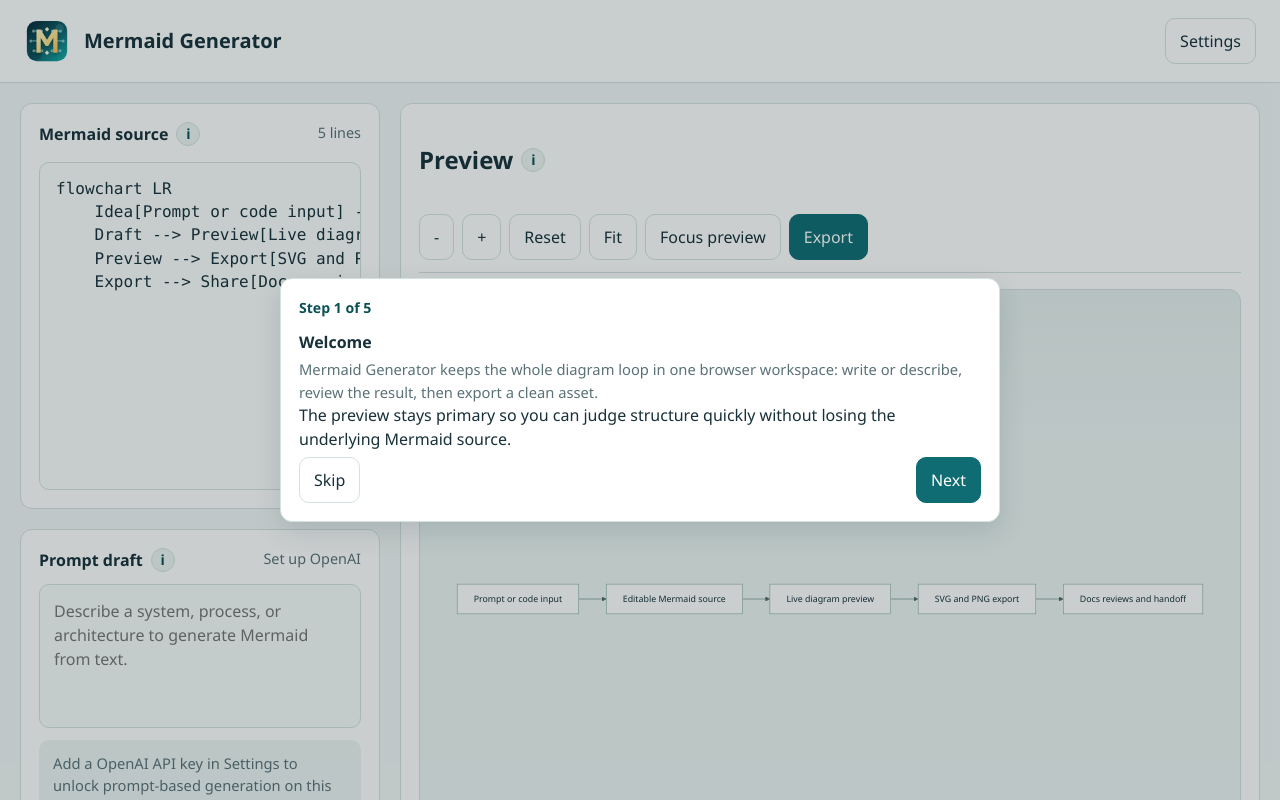
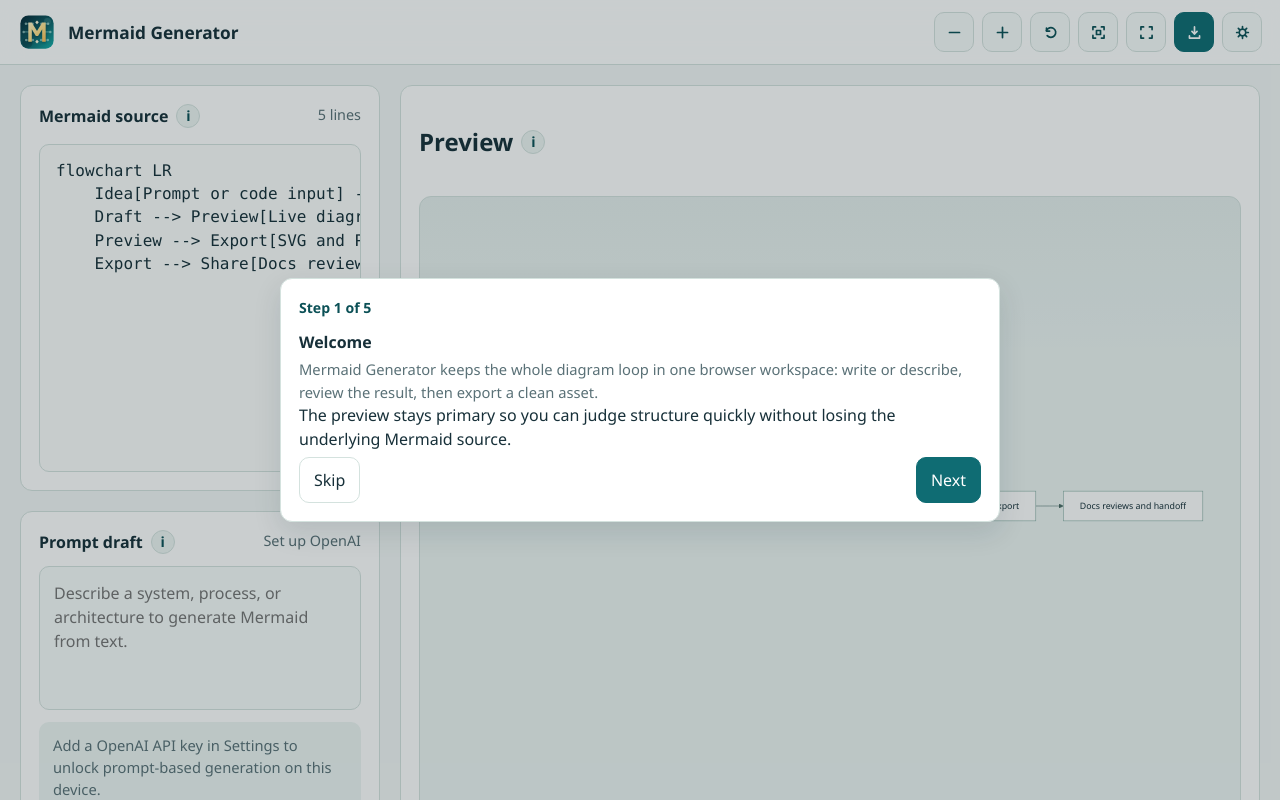
Before and after one commit to AlexAgo83/mermaid-gen, a React (Vite) app: page / in a window 1280 px wide. Shown: the top 800 px of the page. Built offline with nearby package versions, Linux system fonts and the light colour scheme.

Commit message:
Move preview controls into a compact desktop header

```diff
--- a/src/App.css
+++ b/src/App.css
@@ -11,8 +11,8 @@
   display: flex;
   align-items: center;
   justify-content: space-between;
-  gap: 24px;
-  padding: 18px 24px;
+  gap: 18px;
+  padding: 12px 18px;
   border-bottom: 1px solid var(--border-color);
   background: rgba(255, 255, 255, 0.92);
   backdrop-filter: blur(14px);
@@ -21,14 +21,14 @@
 .brand {
   display: flex;
   align-items: center;
-  gap: 14px;
+  gap: 12px;
   min-width: 0;
 }
 
 .brand-mark {
-  width: 46px;
-  height: 46px;
-  border-radius: 12px;
+  width: 38px;
+  height: 38px;
+  border-radius: 10px;
 }
 
 .brand-copy {
@@ -37,7 +37,7 @@
 
 .brand-copy h1 {
   margin: 0;
-  font-size: 1.25rem;
+  font-size: 1.08rem;
   line-height: 1.1;
 }
 
@@ -55,12 +55,92 @@
   gap: 10px;
 }
 
+.topbar-action-row {
+  display: flex;
+  align-items: center;
+  flex-wrap: wrap;
+  justify-content: flex-end;
+  gap: 8px;
+}
+
+.topbar-action-item {
+  position: relative;
+}
+
+.topbar-icon-button {
+  width: 40px;
+  height: 40px;
+  padding: 0;
+  display: inline-grid;
+  place-items: center;
+  border-radius: 10px;
+  background: #f6fbfa;
+  color: var(--accent-strong);
+}
+
+.topbar-icon-button svg {
+  width: 17px;
+  height: 17px;
+  stroke: currentColor;
+  stroke-width: 1.6;
+  stroke-linecap: round;
+  stroke-linejoin: round;
+  fill: none;
+}
+
+.topbar-icon-button.is-active {
+  background: #e7f4f0;
+  border-color: #8db3a9;
+}
+
+.topbar-icon-button.is-primary {
+  background: var(--accent-color);
+  border-color: var(--accent-color);
+  color: #ffffff;
+}
+
+.topbar-icon-button.is-primary:hover,
+.topbar-icon-button.is-primary:focus-visible {
+  background: var(--accent-strong);
+  border-color: var(--accent-strong);
+}
+
+.topbar-action-tooltip {
+  position: absolute;
+  right: 0;
+  top: calc(100% + 8px);
+  z-index: 6;
+  display: block;
+  width: max-content;
+  max-width: 22ch;
+  padding: 6px 8px;
+  border: 1px solid var(--border-color);
+  border-radius: 8px;
+  background: #fbfdfc;
+  color: var(--muted-text);
+  font-size: 0.78rem;
+  line-height: 1.2;
+  box-shadow: 0 8px 20px rgba(15, 42, 48, 0.08);
+  opacity: 0;
+  pointer-events: none;
+  transform: translateY(-2px);
+  transition:
+    opacity 140ms ease,
+    transform 140ms ease;
+}
+
+.topbar-action-item:hover .topbar-action-tooltip,
+.topbar-action-item:focus-within .topbar-action-tooltip {
+  opacity: 1;
+  transform: translateY(0);
+}
+
 .focus-pill {
-  padding: 8px 12px;
+  padding: 6px 10px;
   border-radius: 999px;
   background: #edf5f3;
   color: var(--accent-strong);
-  font-size: 0.88rem;
+  font-size: 0.8rem;
   font-weight: 600;
 }
 
@@ -288,15 +368,6 @@
   margin: 0;
   color: var(--muted-text);
   font-size: 0.88rem;
-}
-
-.preview-toolbar {
-  display: flex;
-  flex-wrap: wrap;
-  justify-content: flex-start;
-  gap: 8px;
-  padding-bottom: 12px;
-  border-bottom: 1px solid var(--border-color);
 }
 
 .preview-stage {
@@ -562,10 +633,6 @@
     grid-template-rows: minmax(320px, auto) minmax(240px, auto);
   }
 
-  .preview-toolbar {
-    justify-content: flex-start;
-  }
-
   .panel-preview {
     min-height: auto;
   }
@@ -633,16 +700,6 @@
     flex-basis: 124px;
   }
 
-  .preview-toolbar {
-    gap: 6px;
-    padding-bottom: 10px;
-  }
-
-  .preview-toolbar button {
-    flex: 1 1 calc(50% - 6px);
-    min-width: 0;
-  }
-
   .settings-key-row {
     grid-template-columns: 1fr;
   }
--- a/src/App.tsx
+++ b/src/App.tsx
@@ -8,6 +8,7 @@
 import type {
   FormEvent,
   PointerEvent as ReactPointerEvent,
+  ReactNode,
   WheelEvent as ReactWheelEvent,
 } from "react";
 import "./App.css";
@@ -251,6 +252,104 @@
     message:
       "This Mermaid source could not be rendered. Review the editor content and correct the syntax to restore the preview.",
   };
+}
+
+type HeaderActionButtonProps = {
+  label: string;
+  onClick: () => void;
+  disabled?: boolean;
+  active?: boolean;
+  variant?: "default" | "primary";
+  children: ReactNode;
+};
+
+function HeaderActionButton({
+  label,
+  onClick,
+  disabled = false,
+  active = false,
+  variant = "default",
+  children,
+}: HeaderActionButtonProps) {
+  return (
+    <div className="topbar-action-item">
+      <button
+        type="button"
+        className={`topbar-icon-button${
+          variant === "primary" ? " is-primary" : ""
+        }${active ? " is-active" : ""}`}
+        aria-label={label}
+        onClick={onClick}
+        disabled={disabled}
+      >
+        {children}
+      </button>
+      <span className="topbar-action-tooltip" role="tooltip">
+        {label}
+      </span>
+    </div>
+  );
+}
+
+function PlusIcon() {
+  return (
+    <svg viewBox="0 0 16 16" aria-hidden="true">
+      <path d="M8 3.25v9.5M3.25 8h9.5" />
+    </svg>
+  );
+}
+
+function MinusIcon() {
+  return (
+    <svg viewBox="0 0 16 16" aria-hidden="true">
+      <path d="M3.25 8h9.5" />
+    </svg>
+  );
+}
+
+function ResetIcon() {
+  return (
+    <svg viewBox="0 0 16 16" aria-hidden="true">
+      <path d="M4.2 6.1A4.55 4.55 0 1 1 4.9 10.9" />
+      <path d="M4.25 3.75v2.9h2.9" />
+    </svg>
+  );
+}
+
+function FitIcon() {
+  return (
+    <svg viewBox="0 0 16 16" aria-hidden="true">
+      <path d="M5.25 2.75h-2.5v2.5M10.75 2.75h2.5v2.5M5.25 13.25h-2.5v-2.5M10.75 13.25h2.5v-2.5" />
+      <path d="M6.1 6.1h3.8v3.8H6.1z" />
+    </svg>
+  );
+}
+
+function FocusIcon() {
+  return (
+    <svg viewBox="0 0 16 16" aria-hidden="true">
+      <path d="M5.25 2.75h-2.5v2.5M10.75 2.75h2.5v2.5M5.25 13.25h-2.5v-2.5M10.75 13.25h2.5v-2.5" />
+    </svg>
+  );
+}
+
+function ExportIcon() {
+  return (
+    <svg viewBox="0 0 16 16" aria-hidden="true">
+      <path d="M8 2.75v6.5" />
+      <path d="M5.6 6.85 8 9.25l2.4-2.4" />
+      <path d="M3.25 11.25v2h9.5v-2" />
+    </svg>
+  );
+}
+
+function SettingsIcon() {
+  return (
+    <svg viewBox="0 0 16 16" aria-hidden="true">
+      <path d="M8 4.9a3.1 3.1 0 1 1 0 6.2 3.1 3.1 0 0 1 0-6.2Z" />
+      <path d="M8 2.5v1.3M8 12.2v1.3M13.5 8h-1.3M3.8 8H2.5M11.9 4.1l-.9.9M5 11l-.9.9M11.9 11.9l-.9-.9M5 5l-.9-.9" />
+    </svg>
+  );
 }
 
 function App() {
@@ -615,9 +714,68 @@
         </div>
         <div className="topbar-actions">
           {isPreviewFocused ? <div className="focus-pill">Preview focus</div> : null}
-          <button type="button" onClick={openSettings}>
-            Settings
-          </button>
+          <div className="topbar-action-row">
+            <HeaderActionButton
+              label="Zoom out"
+              onClick={() => {
+                handleZoom(-0.1);
+              }}
+              disabled={!canExport}
+            >
+              <MinusIcon />
+            </HeaderActionButton>
+            <HeaderActionButton
+              label="Zoom in"
+              onClick={() => {
+                handleZoom(0.1);
+              }}
+              disabled={!canExport}
+            >
+              <PlusIcon />
+            </HeaderActionButton>
+            <HeaderActionButton
+              label="Reset preview position"
+              onClick={handleReset}
+              disabled={!canExport}
+            >
+              <ResetIcon />
+            </HeaderActionButton>
+            <HeaderActionButton
+              label="Fit preview"
+              onClick={handleFit}
+              disabled={!canExport}
+            >
+              <FitIcon />
+            </HeaderActionButton>
+            <HeaderActionButton
+              label={isPreviewFocused ? "Exit preview focus" : "Focus preview"}
+              onClick={() => {
+                setHelpTopic(null);
+                setIsPreviewFocused((current) => !current);
+              }}
+              disabled={!canExport}
+              active={isPreviewFocused}
+            >
+              <FocusIcon />
+            </HeaderActionButton>
+            <HeaderActionButton
+              label="Open export dialog"
+              onClick={() => {
+                if (canExport) {
+                  setExportError(null);
+                  setHelpTopic(null);
+                  setIsExportOpen(true);
+                }
+              }}
+              disabled={!canExport}
+              variant="primary"
+            >
+              <ExportIcon />
+            </HeaderActionButton>
+            <HeaderActionButton label="Open settings" onClick={openSettings}>
+              <SettingsIcon />
+            </HeaderActionButton>
+          </div>
         </div>
       </header>
 
@@ -750,7 +908,7 @@
                 prompt-based generation on this device.
                 <div className="prompt-locked-actions">
                   <button type="button" onClick={openSettings}>
-                    Open Settings
+                    Configure provider
                   </button>
                 </div>
               </div>
@@ -783,44 +941,6 @@
                 </div>
               ) : null}
             </div>
-          </div>
-
-          <div className="preview-toolbar">
-            <button type="button" onClick={() => handleZoom(-0.1)}>
-              -
-            </button>
-            <button type="button" onClick={() => handleZoom(0.1)}>
-              +
-            </button>
-            <button type="button" onClick={handleReset}>
-              Reset
-            </button>
-            <button type="button" onClick={handleFit}>
-              Fit
-            </button>
-            <button
-              type="button"
-              onClick={() => {
-                setHelpTopic(null);
-                setIsPreviewFocused((current) => !current);
-              }}
-            >
-              {isPreviewFocused ? "Exit focus" : "Focus preview"}
-            </button>
-            <button
-              className="button-primary"
-              type="button"
-              onClick={() => {
-                if (canExport) {
-                  setExportError(null);
-                  setHelpTopic(null);
-                  setIsExportOpen(true);
-                }
-              }}
-              disabled={!canExport}
-            >
-              Export
-            </button>
           </div>
 
           <div
```
Also changed, not shown: logics/backlog/item_013_move_preview_controls_into_a_compact_icon_based_header.md (+6 -5 lines), logics/tasks/task_003_orchestrate_mermaid_hardening_and_compact_header_focus_delivery.md (+3 -3 lines), 2 other files (tests, documents, lock files or other folders).
